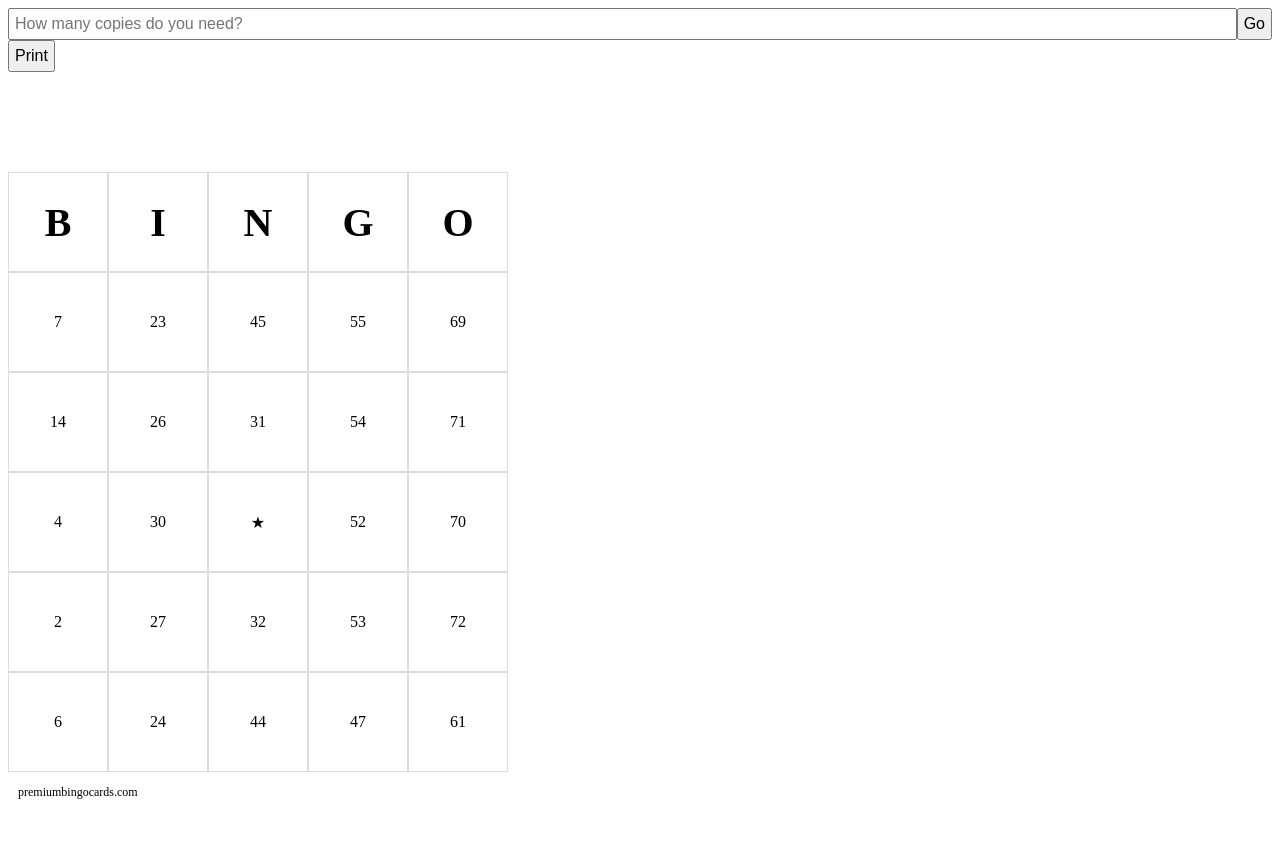
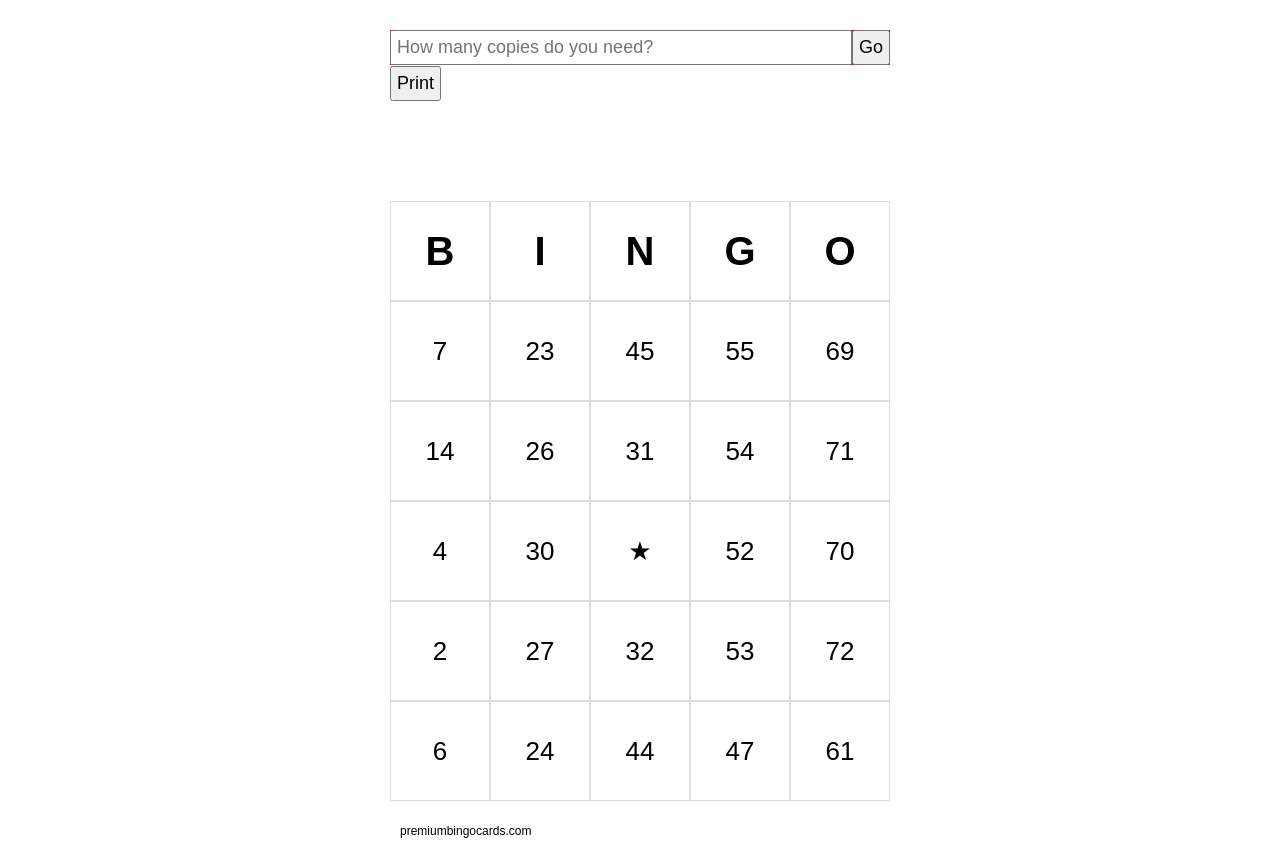
Before and after one commit to hanse/bingo, a Next.js app: page / in a window 1280 px wide. Before the commit the page ends 818 px from the top, so only its background shows below. Built offline with nearby package versions, Linux system fonts and the light colour scheme.

Commit message:
Upgrade next

```diff
--- a/package.json
+++ b/package.json
@@ -5,7 +5,7 @@
   "license": "MIT",
   "dependencies": {
     "lodash": "^4.17.4",
-    "next": "^1.2.3"
+    "next": "2.0.0-beta.17"
   },
   "scripts": {
     "dev": "next",
--- a/pages/index.js
+++ b/pages/index.js
@@ -52,23 +52,23 @@ export default class extends Component {
 
         <button onClick={() => window.print()}>Print</button>
 
-        {range(this.state.n).map(() => (
-          <div className="container">
-            {letters.map((letter) => <div className="box"><strong>{letter}</strong></div>)}
-            {bingo().map((value) => <div className="box">{value}</div>)}
+        {range(this.state.n).map((i) => (
+          <div className="container" key={i}>
+            {letters.map((letter) => <div className="box" key={letter}><strong>{letter}</strong></div>)}
+            {bingo().map((value) => <div className="box" key={value}>{value}</div>)}
             {!this.props.premium && <Logo />}
           </div>
         ))}
 
         <style jsx>{`
-          * {
+          :global(*) {
             margin: 0;
             padding: 0;
             box-sizing: border-box;
             -webkit-font-smoothing: antialiased;
           }
 
-          body {
+          :global(body) {
             font-family: sans-serif;
             font-size: 26px;
             display: flex;
@@ -77,8 +77,9 @@ export default class extends Component {
             margin-top: 30px;
           }
 
-          form {
+          :global(form) {
             display: flex;
+            background: red;
           }
 
           @media print {
@@ -88,12 +89,14 @@ export default class extends Component {
           }
 
           input {
-            flex: 1
+            padding: 5px;
+            font-size: 18px;
+            flex: 1;
           }
 
-          input, button {
+          button {
             padding: 5px;
-            font-size: 16px;
+            font-size: 18px;
           }
 
           .container {
```
Also changed, not shown: 1 other file (tests, documents, lock files or other folders).
